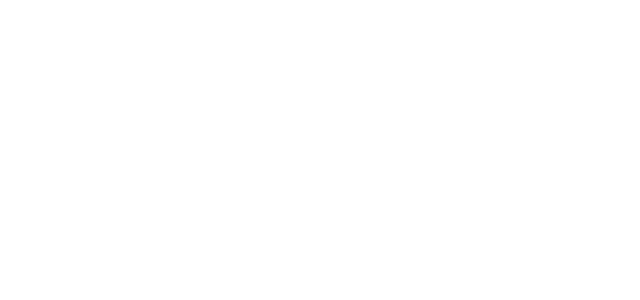
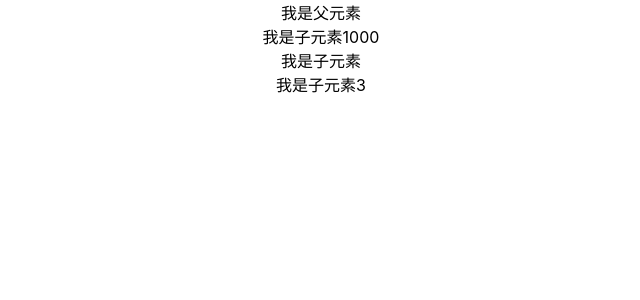
Before and after one commit to nt66/react-daily-new, a React app: page /es6module in a window 1280 px wide. Shown: the top 300 px of the page, without its empty margins (319-959 px from the left). Built offline with nearby package versions, Linux system fonts and the light colour scheme.

Commit message:
es6module

```diff
--- a/src/App.js
+++ b/src/App.js
@@ -3,6 +3,7 @@
 import HookTest from './pages/hooks';
 import RefTest from './pages/ref';
 import ProtalsTest from './pages/protals';
+import Es6Module from './pages/es6module';
 import './App.css';
 
 function App() {
@@ -12,6 +13,7 @@
         <Route exact path='/' component={HookTest}/>
         <Route path='/ref' component={RefTest}/>
         <Route path='/protals' component={ProtalsTest}/>
+        <Route path='/es6module' component={Es6Module}/>
 		</Router>
     </div>
   );
--- /dev/null
+++ b/src/pages/es6module/components/child.js
@@ -0,0 +1,17 @@
+// export default ()=>{
+//     return(<div>我是子元素</div>)
+// }
+
+const a = () =>{
+    return(<div>我是子元素</div>)
+}
+const b = () =>{
+    return(<div>我是子元素3</div>)
+}
+
+export {
+    a,
+    b,
+}
+
+export default ()=> <div>我是子元素1000</div>
--- /dev/null
+++ b/src/pages/es6module/index.js
@@ -0,0 +1,19 @@
+// 引用一个对象时必须export default
+// 引用多个对象时分开export 可以没有export default
+// 没有export defalut时，引用一个对象用 import * as Child form './components/child';
+
+// import * as Child from './components/child';
+// import Child from './components/child';
+
+import Child,{a as A, b as B} from './components/child'; // react多引用的模式
+
+export default ()=>{
+    return (
+        <>
+            <div>我是父元素</div>
+            <Child/>
+            <A/>
+            <B/>
+        </>
+    )
+}
```
